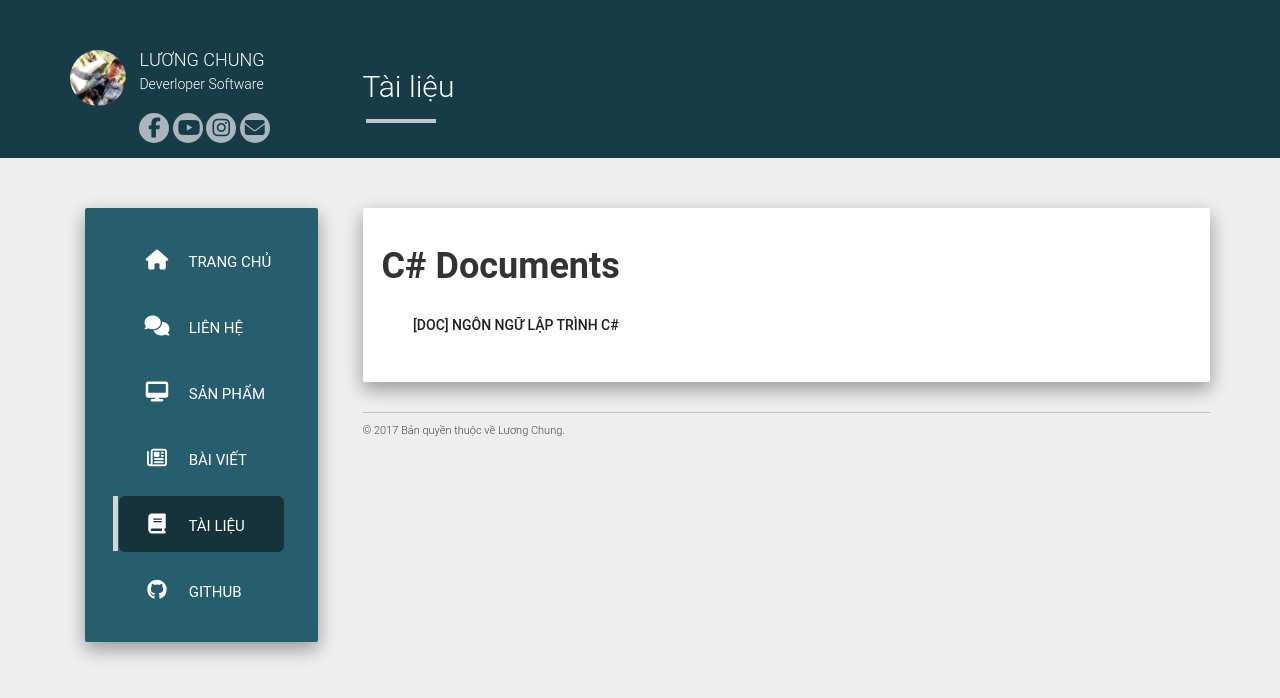
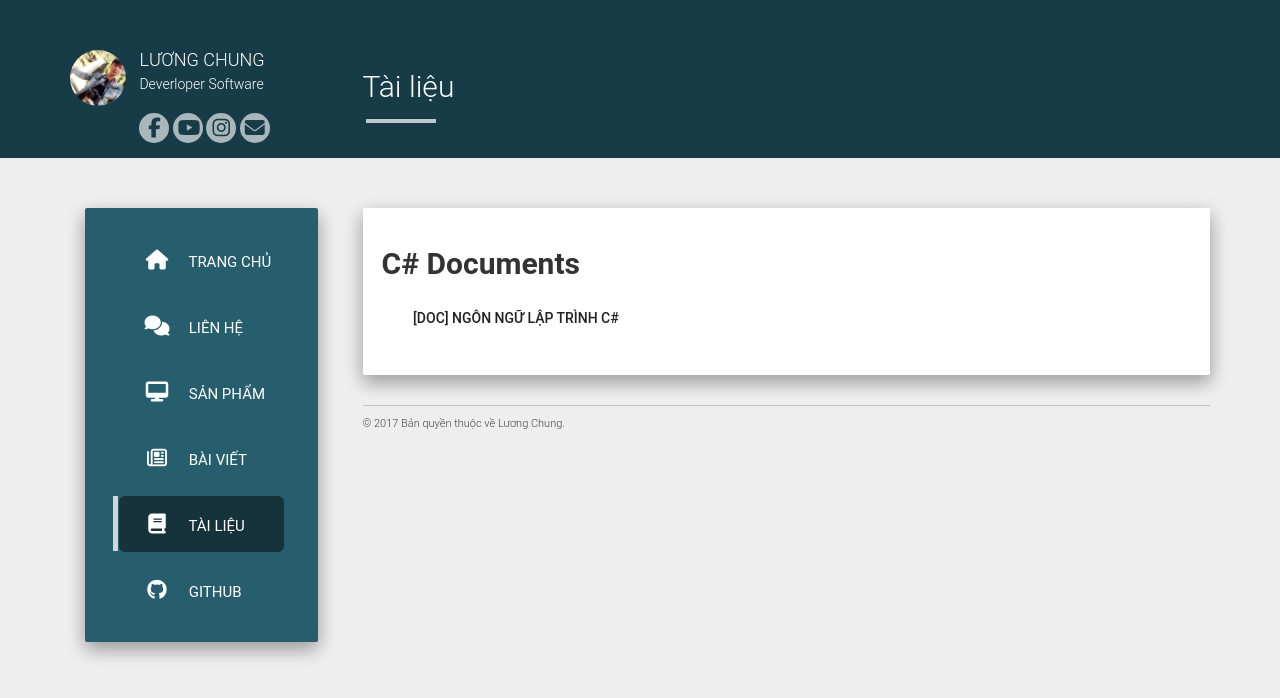
Before and after one commit to luongchung/luongchung.github.io, a Jekyll site: the page built from tailieu.md, in a window 1280 px wide. Shown: the top 698 px of the page. Built offline with Jekyll 4.4.1, drawn with Linux system fonts in a browser that asks for light colours; nearby versions of some CDN libraries.

Commit message:
Update pages

```diff
--- a/tailieu.md
+++ b/tailieu.md
@@ -3,5 +3,5 @@
 title: Tài liệu
 permalink: /tailieu/
 ---
-<h1><b>C# Documents</b></h1>
-<button type="button" href="https://github.com/luongchung/luongchung.github.io/blob/master/doc/NgonngulaptrinhCSharp.pdf" class="btn">[DOC] Ngôn ngữ lập trình C#  </button>
+<h2><b>C# Documents</b></h2>
+<button type="button" href="/doc/NgonngulaptrinhCSharp.pdf" class="btn">[DOC] Ngôn ngữ lập trình C# </button>
```
